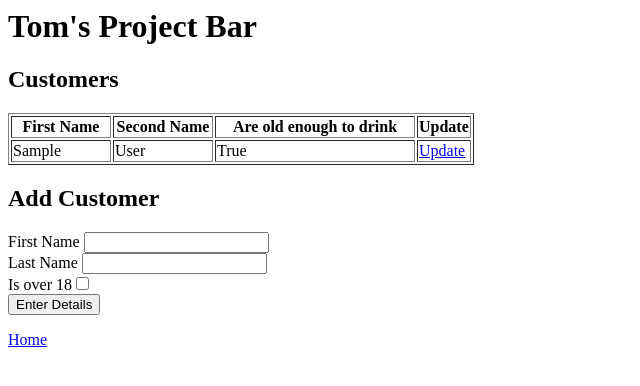
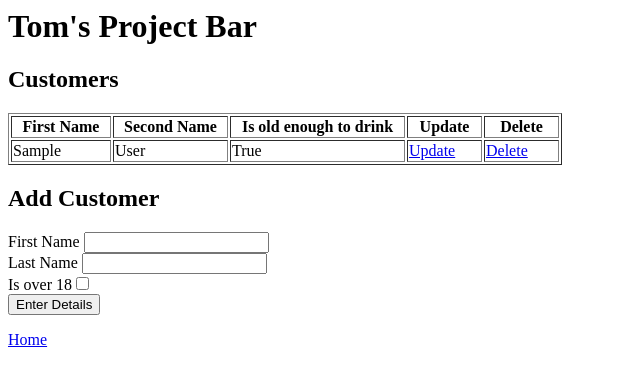
Before and after one commit to thomaslplant/tom, a Flask app: page /customer in a window 1280 px wide. Shown: the top 386 px of the page, without its empty margins (0-640 px from the left). Run offline with Flask 2, Linux system fonts and the light colour scheme; tables that the repository leaves empty hold one stand-in row (values such as "Sample post").

Commit message:
Finally have a CRUD web application

```diff
--- a/project/app.py
+++ b/project/app.py
@@ -133,6 +133,20 @@ def update_customer(customer_id):
     else:
         return render_template('customerupdate.html', customer_to_update=customer_to_update)
 
+@app.route('/customer/delete/<int:customer_id>')
+def delete_customer(customer_id):
+    customer_to_delete = CustomerTable.query.get_or_404(customer_id)
+
+    try:
+        db.session.delete(customer_to_delete)
+        db.session.commit()
+        return redirect('/customer')
+    except:
+        return "The Customer couldn't be deleted!"
+
+
+
+
 
 db.create_all()
 
--- a/project/templates/customer.html
+++ b/project/templates/customer.html
@@ -5,9 +5,11 @@
       <h2>Customers</h2>
       <table border="1">
         <col width="100">
-          <col width="100">
-            <col width="200">
-        <th>First Name</th><th>Second Name</th><th>Are old enough to drink</th><th>Update</th>
+          <col width="115">
+            <col width="175">
+              <col width="75">
+                <col width="75">
+        <th>First Name</th><th>Second Name</th><th>Is old enough to drink</th><th>Update</th><th>Delete</th>
         {% for person in all_customers %}
           <tr>
             <td>
@@ -21,6 +23,9 @@
             </td>
             <td>
               <a href="customer/update/{{person.customer_id}}">Update</a>
+            </td>
+            <td>
+              <a href="customer/delete/{{person.customer_id}}">Delete</a>
             </td>
           </tr>
         {% endfor %}
```
